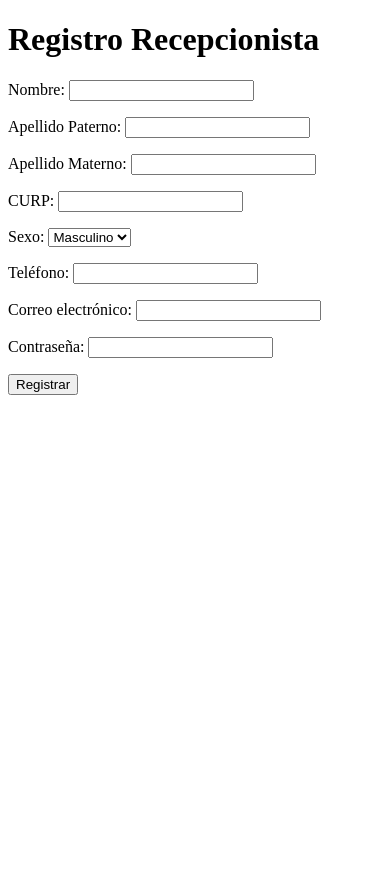
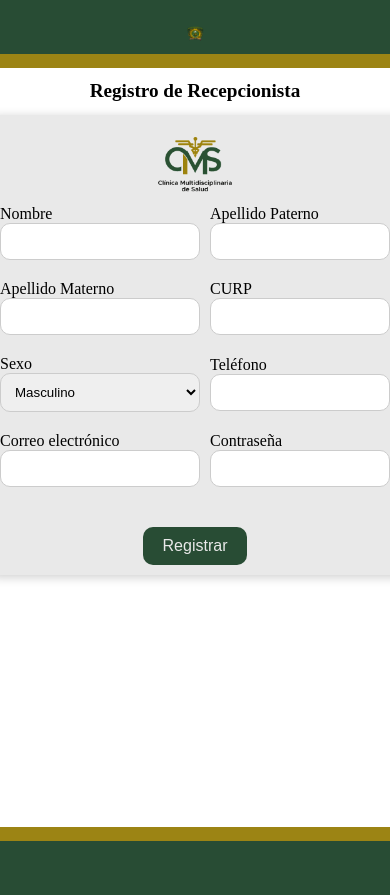
Before and after one commit to Daniel2685/CMS, a Django app: page /register_receptionist in a window 390 px wide. Before the commit the page ends 395 px from the top, so only its background shows below. Run offline with Django 5.2, Linux system fonts and the light colour scheme.

Commit message:
Added and updated styles for registration forms and related templates

```diff
--- a/DOCTORS/static/css/consultation.css
+++ b/DOCTORS/static/css/consultation.css
@@ -224,3 +224,7 @@ button {
     -ms-border-radius: 10px;
     -o-border-radius: 10px;
 }
+
+button:hover {
+    background-color: #9C8414;
+}
--- a/DOCTORS/static/css/home_doctor.css
+++ b/DOCTORS/static/css/home_doctor.css
@@ -168,3 +168,7 @@ button {
     -ms-border-radius: 10px;
     -o-border-radius: 10px;
 }
+
+button:hover {
+    background-color: #9C8414;
+}
--- /dev/null
+++ b/DOCTORS/static/css/register_forms.css
@@ -0,0 +1,262 @@
+/* Configuración inicial del body y html */
+body, html {
+    margin: 0;
+    padding: 0;
+    height: 100%;
+}
+
+/* Definimos variables globales de color y tamaños */
+:root {
+    --color-primary: #284C34;
+    --color-secondary: #9C8414;
+    --color-box: #E9E9E9;
+    --color-text: #000000;
+    --font-primary: "Noto Serif", serif;
+    --font-secondary: "Cabin", sans-serif;
+    --font-size-p: 1.2rem;
+    --font-size-H1: 2rem;
+    --font-size-H2: 1rem;
+}
+
+.font-noto-serif {
+    font-family: var(--font-primary);
+    font-optical-sizing: auto;
+    font-weight: 400;
+    font-style: normal;
+    font-variation-settings: "wdth" 100;
+}
+
+.font-cabin {
+    font-family: var(--font-secondary);
+    font-optical-sizing: auto;
+    font-weight: 400;
+    font-style: normal;
+    font-variation-settings: "wdth" 100;
+}
+
+/* Estructura para darle color y poner el logo al header */
+header {
+    display: flex;
+    flex-direction: column;
+    justify-content: center;
+    align-items: center;
+    height: 10vh;
+    width: 100%;
+    position: relative;
+}
+
+.header-green {
+    background-color: #284C34;
+    height: 80%;
+    width: 100%;
+}
+
+.header-gold {
+    background-color: #9C8414;
+    height: 20%;
+    width: 100%;
+}
+
+.uaemex-logo {
+    position: absolute;
+    top: 50%;
+    left: 50%;
+    transform: translate(-50%, -50%);
+    max-height: 6vh; /* Ajustado para pantallas pequeñas */
+    max-width: 6vw; /* Ajustado para pantallas pequeñas */
+    height: auto;
+    width: auto;
+}
+
+/* Similar a lo de arriba para darle color al footer */
+footer {
+    display: flex;
+    flex-direction: column;
+    justify-content: center;
+    align-items: center;
+    height: 10vh;
+    width: 100%;
+    position: relative;
+}
+
+.footer-green {
+    background-color: #284C34;
+    height: 80%;
+    width: 100%;
+}
+
+.footer-gold {
+    background-color: #9C8414;
+    height: 20%;
+    width: 100%;
+}
+
+.central-container {
+    display: flex;
+    width: 100%;
+    height: 80vh;
+}
+
+form {
+    width: 400px;
+    background-color: #E9E9E9;
+    box-shadow: 2px 2px 10px rgba(0, 0, 0, 0.2);
+    display: flex;
+    flex-direction: column;
+    align-items: center;
+    padding: 20px;
+}
+
+main {
+    background-color: #ffff;
+    width: 100%;
+    display: flex;
+    flex-direction: column;
+    height: 90%;
+    overflow-y: auto;
+    overflow-x: hidden;
+    align-items: center;
+    justify-content: flex-start;
+}
+
+/* Contenedor del formulario con Grid */
+.form-group {
+    display: grid;
+    grid-template-columns: 200px 1fr; /* 150px para los labels, el resto para los inputs */
+    gap: 10px; /* Espacio entre label e input */
+    margin-bottom: 20px;
+    align-items: center; /* Alinea los elementos verticalmente al centro */
+}
+
+/* Establece un ancho fijo para los labels */
+.form-group label {
+    text-align: left;
+    font-size: 1rem;
+    width: 150px; /* Fijo el ancho de los labels */
+    margin: 0; /* Elimina márgenes adicionales */
+}
+
+/* Establece el ancho de los inputs y selects */
+.form-group input, .form-group select {
+    width: 100%; /* Los inputs ocupan todo el espacio restante */
+    padding: 10px;
+    border-radius: 10px;
+    border: 1px solid #ccc;
+    box-sizing: border-box;
+    margin-bottom: 10px;
+}
+
+
+button {
+    background-color: #284C34;
+    border: none;
+    color: #E9E9E9;
+    padding: 10px 20px;
+    text-align: center;
+    text-decoration: none;
+    display: inline-block;
+    font-size: 16px;
+    margin-top: 10px;
+    cursor: pointer;
+    border-radius: 10px;
+}
+
+button:hover {
+    background-color: #9C8414;
+}
+/* Media Queries para pantallas más pequeñas */
+@media (max-width: 1024px) {
+    .uaemex-logo {
+        max-height: 5vh;  /* Ajuste más pequeño del logo */
+        max-width: 5vw;   /* Ajuste más pequeño del logo */
+    }
+
+    form {
+        width: 90%;
+        padding: 15px;
+    }
+
+    .form-group {
+        width: 90%;
+    }
+
+    main h1 {
+        font-size: 1.5rem;
+    }
+}
+
+@media (max-width: 768px) {
+    header {
+        height: 8vh;
+    }
+
+    footer {
+        height: 8vh;
+    }
+
+    .uaemex-logo {
+        max-height: 4vh;  /* Logo más pequeño para pantallas pequeñas */
+        max-width: 4vw;   /* Logo más pequeño para pantallas pequeñas */
+    }
+
+    form {
+        width: 85%;
+        padding: 10px;
+    }
+
+    .form-group {
+        width: 100%;
+    }
+
+    main h1 {
+        font-size: 1.3rem;
+    }
+
+    .hospital-logo {
+        width: 120px;
+    }
+}
+
+@media (max-width: 480px) {
+    .uaemex-logo {
+        max-height: 4vh;
+        max-width: 4vw;
+    }
+
+    form {
+        width: 100%;
+        padding: 10px;
+    }
+
+    .form-group {
+        width: 100%;
+    }
+
+    main h1 {
+        font-size: 1.2rem;
+    }
+}
+
+.hospital-logo {
+    width: 150px;  /* Tamaño por defecto para pantallas grandes */
+    height: auto;
+}
+
+/* Media Queries para pantallas más pequeñas */
+@media (max-width: 1024px) {
+    .hospital-logo {
+        width: 120px;  /* Reducción de tamaño para pantallas medianas */
+    }
+}
+
+@media (max-width: 768px) {
+    .hospital-logo {
+        width: 100px;  /* Reducción de tamaño para pantallas más pequeñas */
+    }
+}
+
+@media (max-width: 480px) {
+    .hospital-logo {
+        width: 80px;  /* Aún más pequeño para móviles */
+    }
+}
--- a/DOCTORS/templates/register_receptionist.html
+++ b/DOCTORS/templates/register_receptionist.html
@@ -4,13 +4,39 @@
     <meta charset="UTF-8">
     <meta name="viewport" content="width=device-width, initial-scale=1.0">
     <title>Registro Recepcionista</title>
+    {% load static %}
+    <link rel="stylesheet" href="{% static 'css/register_forms.css' %}">
 </head>
 <body>
-    <h1>Registro Recepcionista</h1>
-    <form action="{% url 'register_receptionist' %}" method="post">
-        {% csrf_token %}
-        {{ register_receptionist_form.as_p }}
-        <button type="submit">Registrar</button>
-    </form>
+    <!-- Encabezado -->
+    <header>
+        <div class="header-green"></div>
+        <div class="header-gold"></div>
+        <img class="uaemex-logo" src="{% static 'media/logo.png' %}" alt="Logo" />
+    </header>
+
+    <!-- Contenedor central con el formulario -->
+    <main>
+        <h1>Registro de Recepcionista</h1>
+        <form action="{% url 'register_receptionist' %}" method="post">
+            <img class="hospital-logo" src="{% static 'media/logo2.png' %}" alt="Logo" />
+            {% csrf_token %}
+            <div class="form-group">
+                {% for field in register_receptionist_form %}
+                <div class="form-row">
+                    <label for="{{ field.id_for_label }}">{{ field.label }}</label>
+                    {{ field }}
+                </div>
+                {% endfor %}
+            </div>
+            <button type="submit">Registrar</button>
+        </form>
+    </main>
+
+    <!-- Pie de página -->
+    <footer>
+        <div class="footer-gold"></div>
+        <div class="footer-green"></div>
+    </footer>
 </body>
 </html>
```
Also changed, not shown: DOCTORS/static/css/login.css (+4 -6 lines), DOCTORS/templates/register_admin.html (+27 -6 lines), DOCTORS/templates/register_doctor.html (+33 -6 lines), DOCTORS/templates/register_patient.html (+32 -6 lines).
